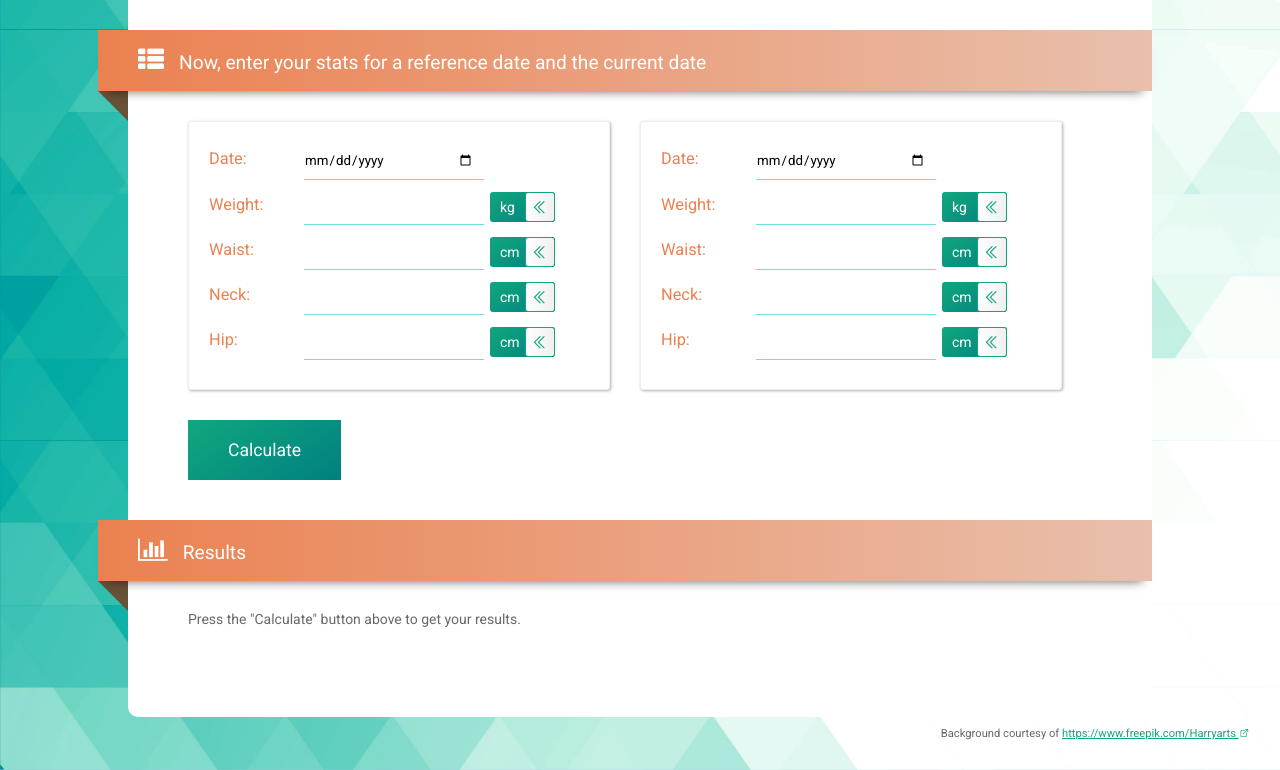
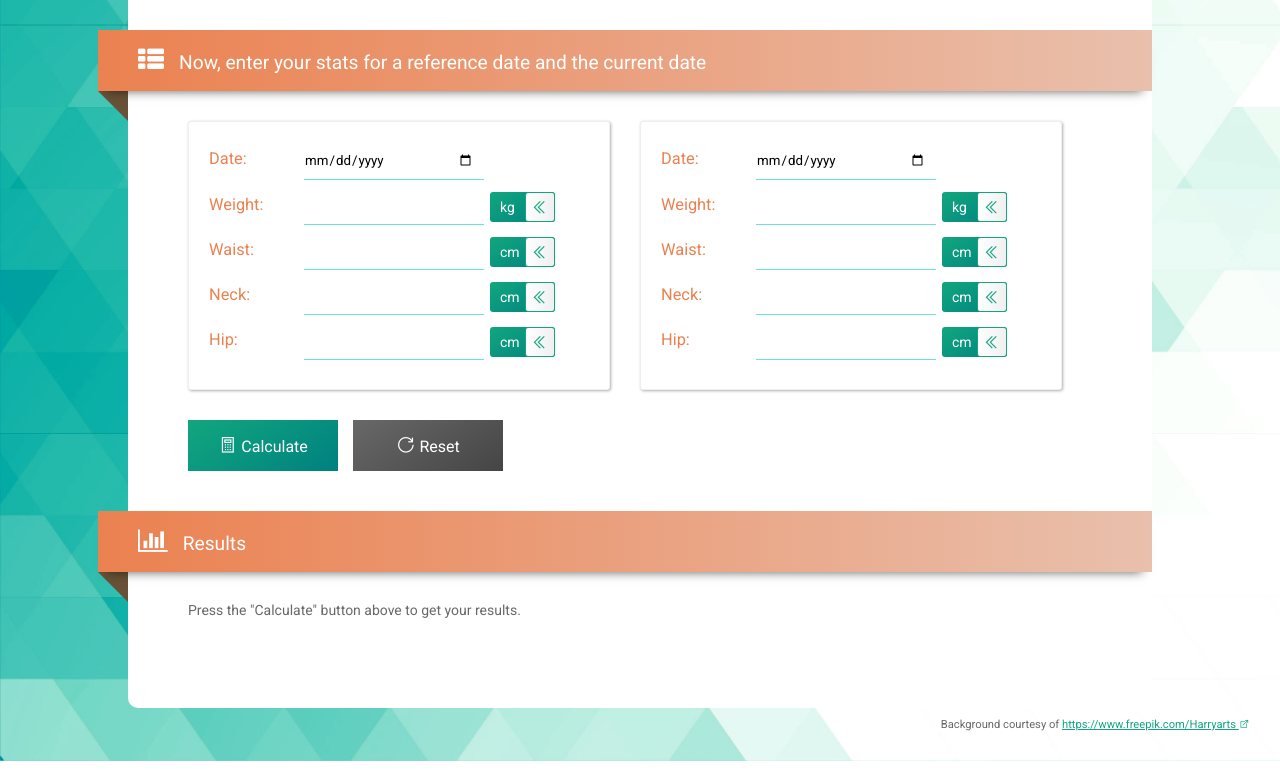
Before and after one commit to debadeepsen/howmuchfatlost, a React (Create React App) app: page / in a window 1280 px wide. Shown: the part 711-1481 px from the top of the page. Built offline with nearby package versions, Linux system fonts and the light colour scheme.

Commit message:
refactoring WIP

```diff
--- a/src/App.css
+++ b/src/App.css
@@ -10,7 +10,10 @@
   --salmon-tr: #eb815060;
   --salmon-2: #ec9c77;
   --faded-salmon: #e9c0ad;
+  --light-grey: #9a9a9a;
+  --lighter-grey: #797979;
   --dark-grey: #686868;
+  --darker-grey: #454545;
   --shadow: #1115;
   --shadow-dark: #111a;
 }
@@ -133,9 +136,15 @@ button {
   background: linear-gradient(145deg, var(--teal), teal);
   color: #fff;
   border: 0;
-  padding: 20px 40px;
-  font-size: 1.1rem;
+  padding: 15px 30px;
+  font-size: 1rem;
   cursor: pointer;
+  margin-right: 15px;
+  min-width: 150px;
+}
+
+button i.las {
+  font-size: 1.2rem;
 }
 
 button:hover {
@@ -149,6 +158,14 @@ button:active {
   transform: scale(1.1);
   background-color: var(--light-teal-tr);
   box-shadow: 0px 0px 10px var(--shadow);
+}
+
+button.reset-btn {
+  background: linear-gradient(145deg, var(--dark-grey), var(--darker-grey));
+}
+
+button.reset-btn:hover {
+  background: linear-gradient(145deg, var(--light-grey), var(--dark-grey));
 }
 
 .note {
--- a/src/App.js
+++ b/src/App.js
@@ -37,6 +37,14 @@ function App() {
 
     let bodyFatNew = Lib.bodyFatPercentage(gender, height, heightUnit, newStats);
     setBodyFatPercent(Constants.NEW, bodyFatNew);
+
+    setResultsAvailable(true);
+  }
+
+  const reset = () => {
+    setOldStats({});
+    setNewStats({});
+    setResultsAvailable(false);
   }
 
   return (
@@ -84,7 +92,8 @@ function App() {
           <StatsForm formId="newStats" statChanged={(stats) => setNewStats(stats)}></StatsForm>
         </div>
         <div style={{ marginTop: 30 }}>
-          <button onClick={() => calculate()}>Calculate</button>
+          <button onClick={() => calculate()}><i class="las la-calculator"></i> Calculate</button>
+          <button className="reset-btn" onClick={() => reset()}><i class="las la-redo-alt"></i> Reset</button>
         </div>
 
         <h1 className="wrapped-around">
```
